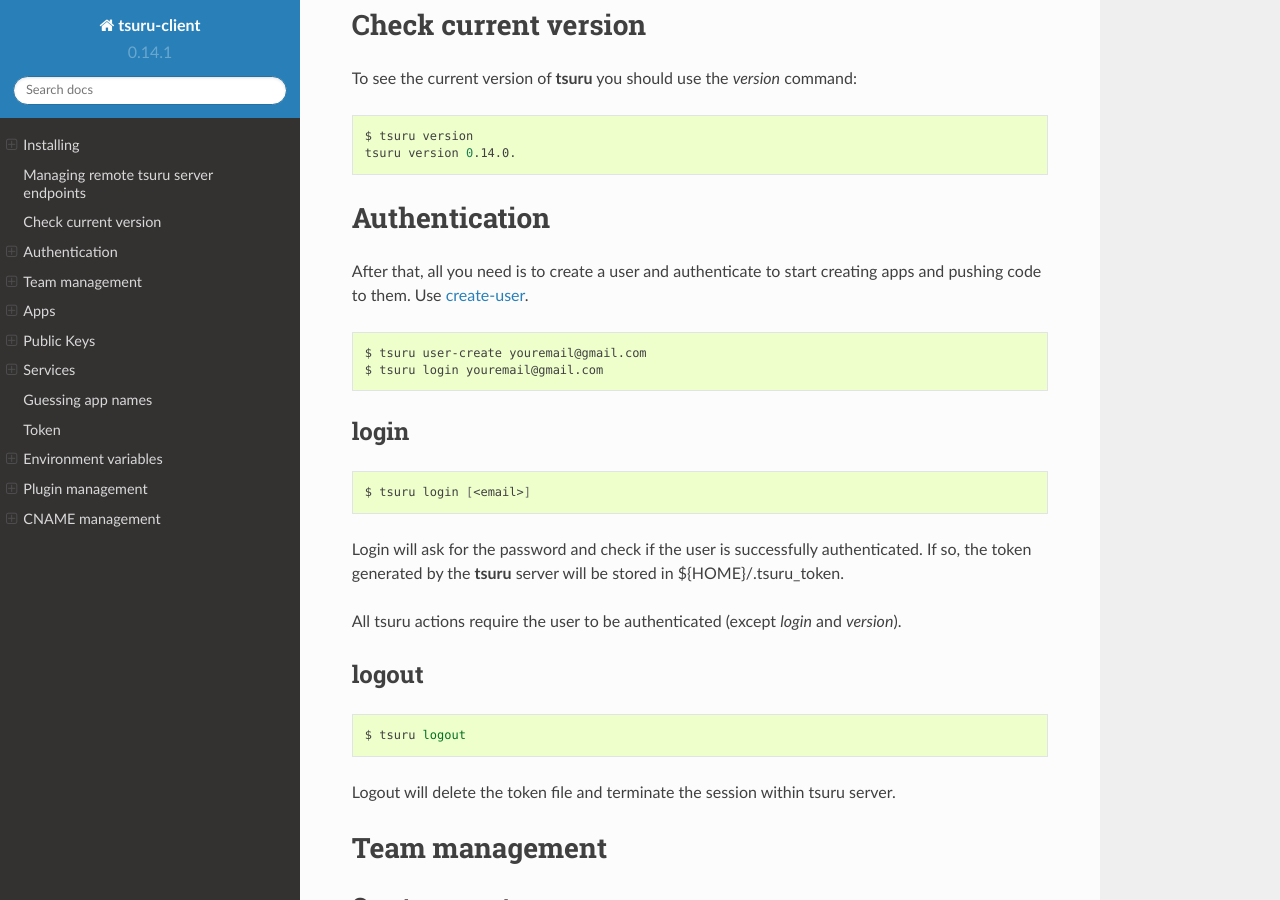
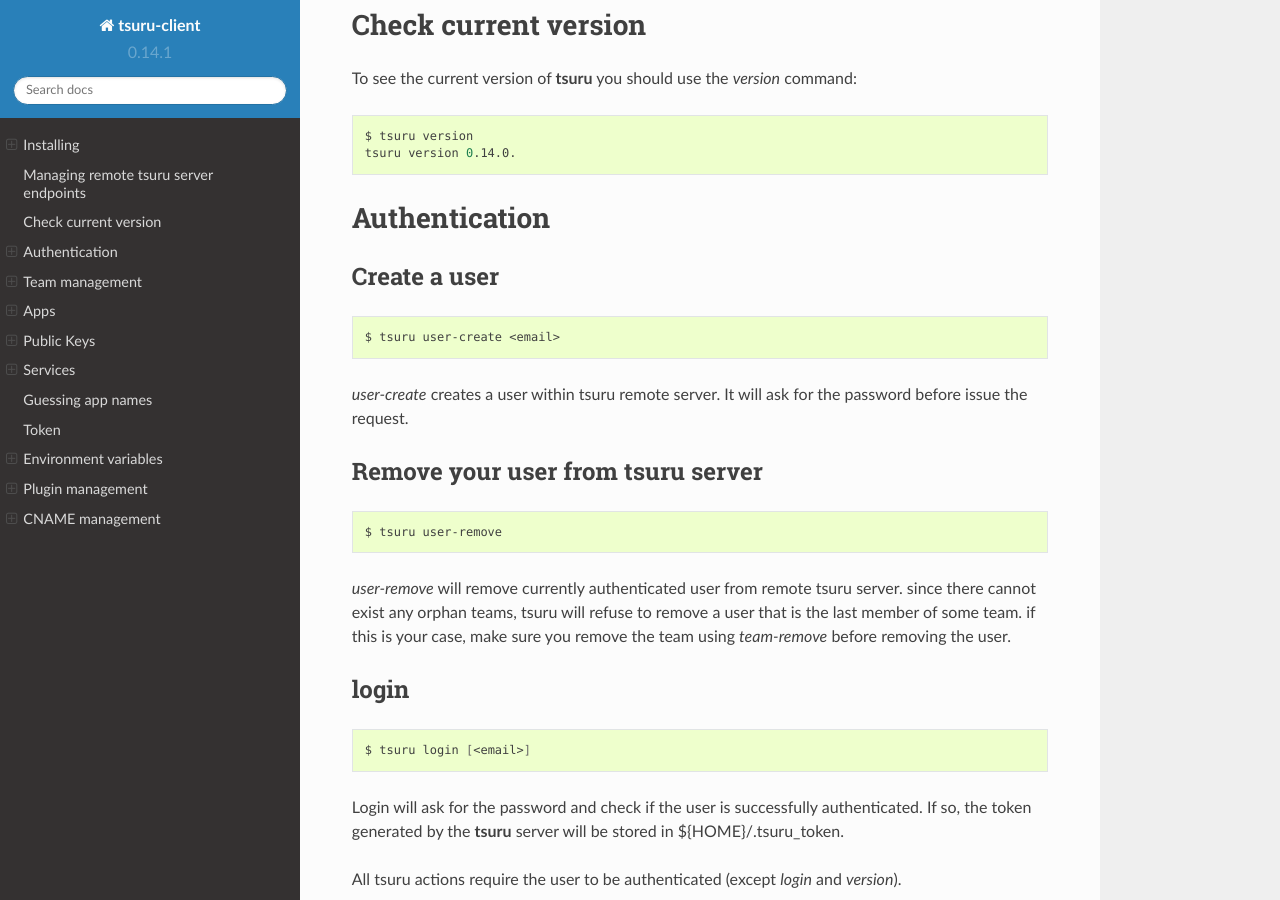
Before and after one commit to tsuru/tsuru-client, a Sphinx documentation site: the page built from docs/source/index.rst, in a window 1280 px wide and 900 px high, scrolled down 2394 px. Built offline with Sphinx 7.4.7 and the Read the Docs theme 2.0.0, drawn with Linux system fonts in a browser that asks for light colours.

Commit message:
add docs about user-create/user-remove.

```diff
--- a/docs/source/index.rst
+++ b/docs/source/index.rst
@@ -150,17 +150,27 @@ To see the current version of **tsuru** you should use the `version` command:
 Authentication
 ==============
 
-After that, all you need is to create a user and authenticate to start creating
-apps and pushing code to them. Use `create-user
-<http://godoc.org/github.com/tsuru/tsuru-client/tsuru#hdr-Create_a_user>`_.
-
+Create a user
+-------------
 
 .. highlight:: bash
 
 ::
 
-    $ tsuru user-create youremail@gmail.com
-    $ tsuru login youremail@gmail.com
+    $ tsuru user-create <email>
+
+`user-create` creates a user within tsuru remote server. It will ask for the password before issue the request.
+
+Remove your user from tsuru server
+----------------------------------
+
+.. highlight:: bash
+
+::
+
+    $ tsuru user-remove
+
+`user-remove` will remove currently authenticated user from remote tsuru server. since there cannot exist any orphan teams, tsuru will refuse to remove a user that is the last member of some team. if this is your case, make sure you remove the team using `team-remove` before removing the user.
 
 login
 -----
```
